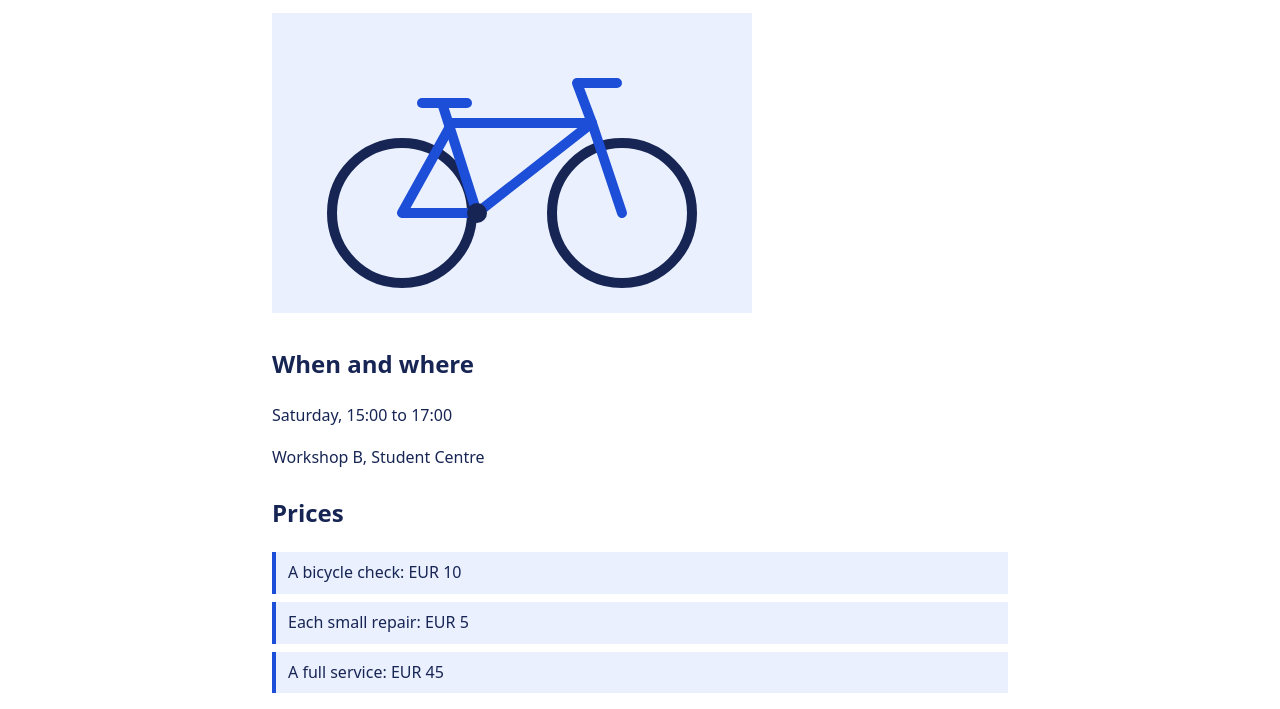
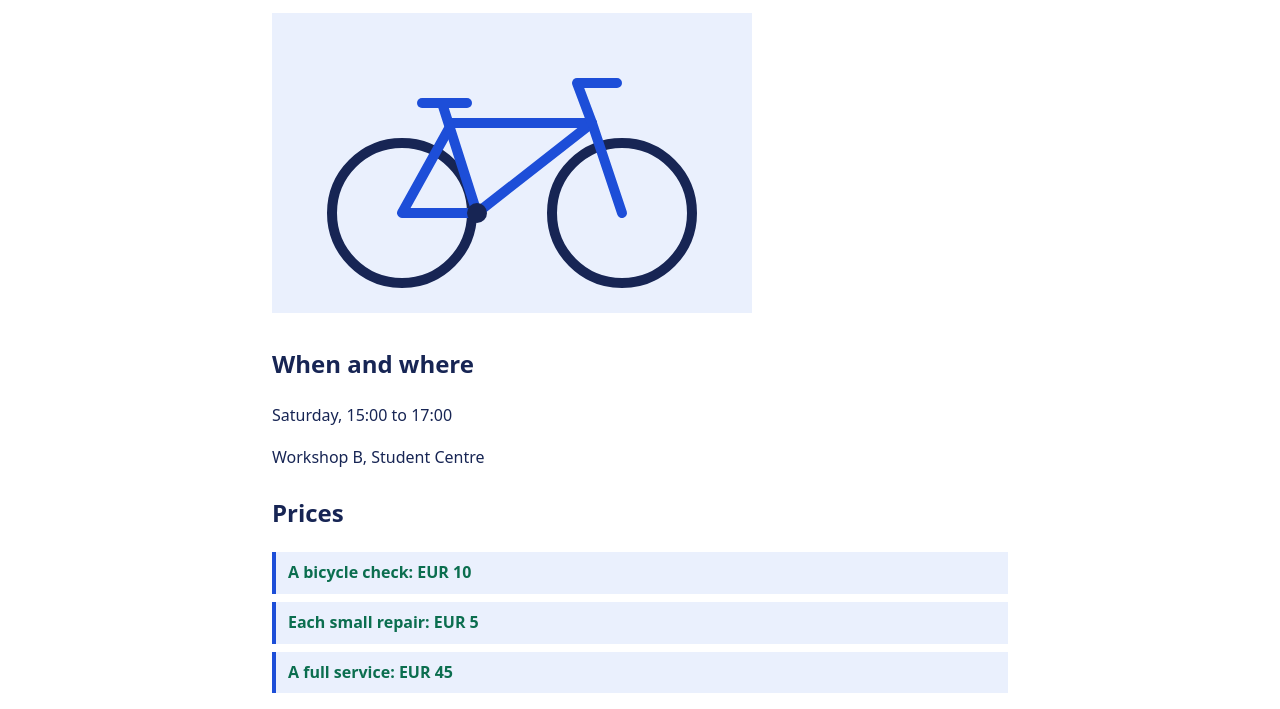
Before and after one commit to Maximgoethals/clinic, a plain HTML site: page index.html in a window 1280 px wide. Shown: the part 228-937 px from the top of the page. Drawn offline with Linux system fonts and the light colour scheme.

Commit message:
Give the prices a colour of their own so they are easier to find

```diff
--- a/styles.css
+++ b/styles.css
@@ -29,3 +29,6 @@ footer { margin-top: 2rem; border-top: 1px solid var(--accent); }
 input, select, button { max-width: 100%; }
 nav { display: flex; flex-wrap: wrap; gap: 0.5rem 1rem; }
 header, main, footer { padding: 0 1rem; }
+
+/* Prices in a colour of their own, so they are easier to find */
+#prices li { color: #0b6e4f; font-weight: 700; }
```
